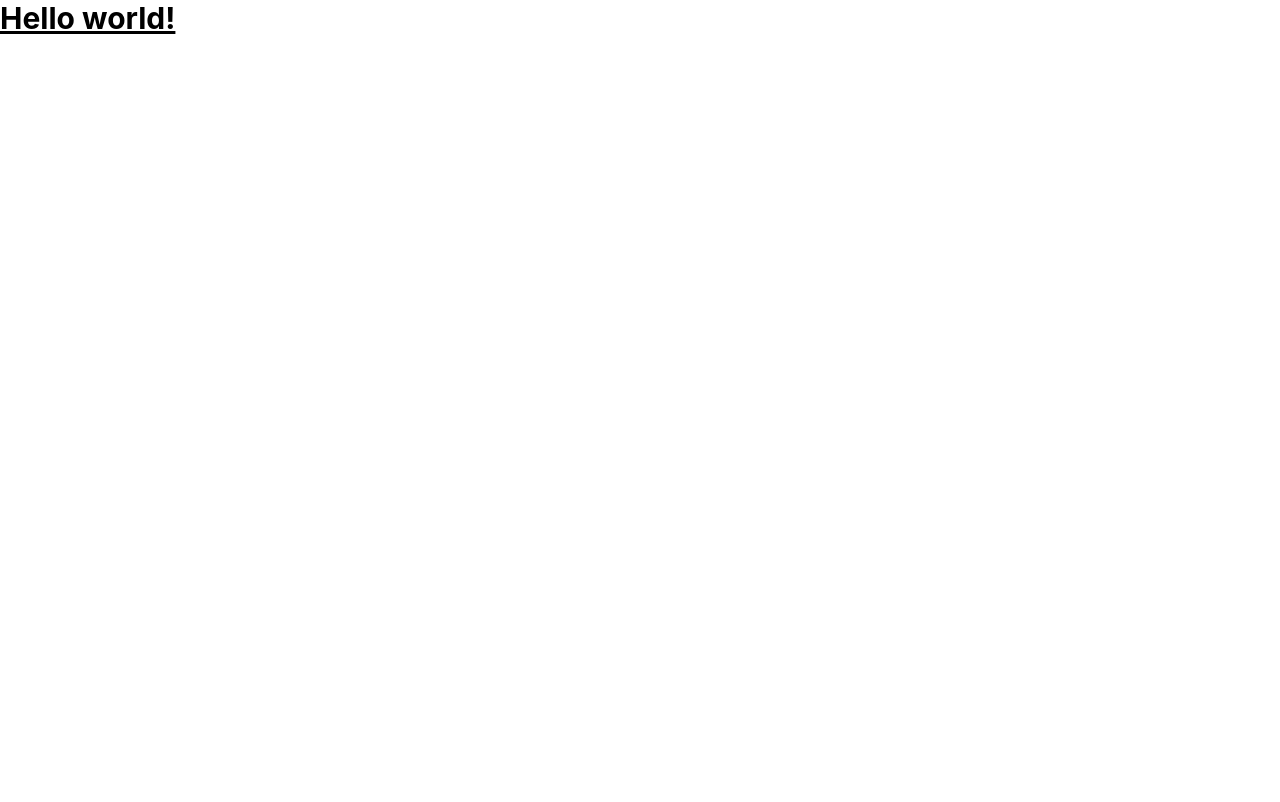
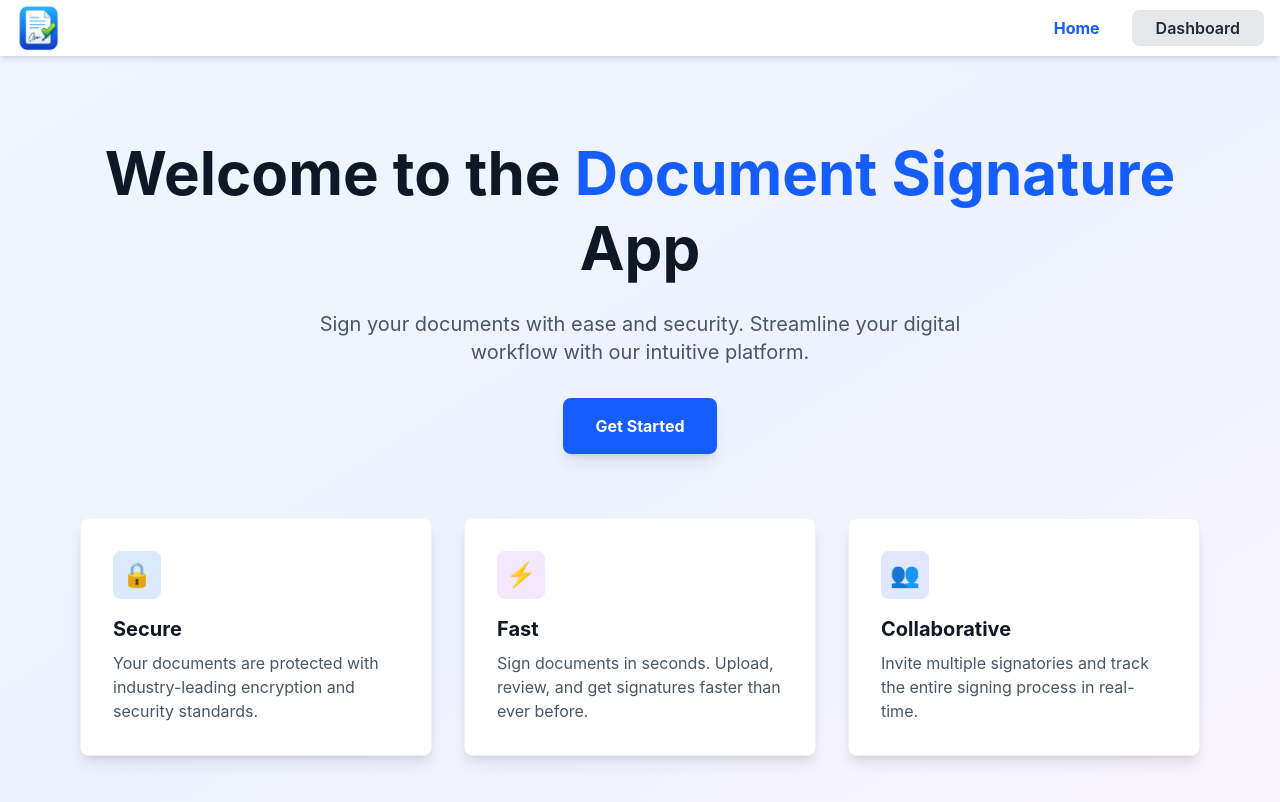
Before and after one commit to steller520/document-signature-app, a React (Vite) app in the folder client/: page / in a window 1280 px wide. Shown: the top 802 px of the page. Built offline with nearby package versions, Linux system fonts and the light colour scheme.

Commit message:
feat: enhance UI with navigation, document upload, and home page introduction

```diff
--- a/client/index.html
+++ b/client/index.html
@@ -2,9 +2,9 @@
 <html lang="en">
   <head>
     <meta charset="UTF-8" />
-    <link rel="icon" type="image/svg+xml" href="/vite.svg" />
+    <link rel="icon" type="image/png" href="./src/assets/logo.png" />
     <meta name="viewport" content="width=device-width, initial-scale=1.0" />
-    <title>client</title>
+    <title>Document Signature App</title>
   </head>
   <body>
     <div id="root"></div>
--- a/client/src/App.jsx
+++ b/client/src/App.jsx
@@ -1,12 +1,47 @@
+import { Outlet, Link } from 'react-router-dom'
+import logo from './assets/logo.png'
+import { NavLink } from "react-router-dom";
+
 import './App.css'
 
 function App() {
 
   return (
-    <div>
-      <h1 className="text-3xl font-bold underline">
-        Hello world!
-      </h1>
+    <div className="min-h-screen bg-gray-50 max-w-full">
+      <nav className="bg-white flex items-center  shadow-md sticky top-0 z-50 w-full">
+
+        <Link to={"/"} className="text-2xl mx-4  font-bold text-gray-900">
+          <img src={logo} alt="Logo" className="h-12 w-12" />
+        </Link>
+
+        <div className="w-full flex items-center justify-end mx-auto px-4 py-4">
+          <ul className="nav-list flex   gap-8">
+            <li className="nav-item">
+              <NavLink
+                to="/"
+                className={({ isActive }) =>
+                  isActive ? "text-blue-600 font-bold" : "text-gray-800"
+                }
+              >
+                Home
+              </NavLink>
+            </li>
+            <li className="nav-item">
+              <NavLink
+                to="/dashboard"
+                className={({ isActive }) =>
+                  isActive ? "bg-blue-600 text-white px-6 py-2 rounded-lg font-semibold transition-all duration-200 transform hover:scale-105" : "bg-gray-200 text-gray-800 px-6 py-2 rounded-lg font-semibold transition-all duration-200 transform hover:scale-105"
+                }
+              >
+                Dashboard
+              </NavLink>
+            </li>
+          </ul>
+        </div>
+      </nav>
+      <main>
+        <Outlet />
+      </main>
     </div>
   )
 }
--- /dev/null
+++ b/client/src/pages/Dashboard.css
@@ -0,0 +1 @@
+@import "tailwindcss";
--- /dev/null
+++ b/client/src/pages/Home.jsx
@@ -0,0 +1,63 @@
+import { Link } from 'react-router-dom'
+
+function Home() {
+  return (
+    <div className="home min-h-screen bg-gradient-to-br from-blue-50 via-indigo-50 to-purple-50">
+      <div className="max-w-6xl mx-auto px-4 py-20">
+        {/* Hero Section */}
+        <div className="text-center mb-16">
+          <h1 className="text-5xl md:text-6xl font-bold text-gray-900 mb-6 leading-tight">
+            Welcome to the <span className="text-blue-600">Document Signature</span> App
+          </h1>
+          <p className="text-xl text-gray-600 mb-8 max-w-2xl mx-auto">
+            Sign your documents with ease and security. Streamline your digital workflow with our intuitive platform.
+          </p>
+          <Link
+            to="/dashboard"
+            className="inline-block px-8 py-4 bg-blue-600 hover:bg-blue-700 text-white font-bold rounded-lg shadow-lg transition-all duration-200 transform hover:scale-105"
+          >
+            Get Started
+          </Link>
+        </div>
+
+        {/* Features Grid */}
+        <div className="grid grid-cols-1 md:grid-cols-3 gap-8 mt-16">
+          {/* Feature 1 */}
+          <div className="bg-white rounded-lg shadow-lg p-8 hover:shadow-xl transition-shadow duration-300 border border-gray-100">
+            <div className="bg-blue-100 w-12 h-12 rounded-lg flex items-center justify-center mb-4">
+              <span className="text-blue-600 text-2xl">🔒</span>
+            </div>
+            <h3 className="text-xl font-bold text-gray-900 mb-2">Secure</h3>
+            <p className="text-gray-600">
+              Your documents are protected with industry-leading encryption and security standards.
+            </p>
+          </div>
+
+          {/* Feature 2 */}
+          <div className="bg-white rounded-lg shadow-lg p-8 hover:shadow-xl transition-shadow duration-300 border border-gray-100">
+            <div className="bg-purple-100 w-12 h-12 rounded-lg flex items-center justify-center mb-4">
+              <span className="text-purple-600 text-2xl">⚡</span>
+            </div>
+            <h3 className="text-xl font-bold text-gray-900 mb-2">Fast</h3>
+            <p className="text-gray-600">
+              Sign documents in seconds. Upload, review, and get signatures faster than ever before.
+            </p>
+          </div>
+
+          {/* Feature 3 */}
+          <div className="bg-white rounded-lg shadow-lg p-8 hover:shadow-xl transition-shadow duration-300 border border-gray-100">
+            <div className="bg-indigo-100 w-12 h-12 rounded-lg flex items-center justify-center mb-4">
+              <span className="text-indigo-600 text-2xl">👥</span>
+            </div>
+            <h3 className="text-xl font-bold text-gray-900 mb-2">Collaborative</h3>
+            <p className="text-gray-600">
+              Invite multiple signatories and track the entire signing process in real-time.
+            </p>
+          </div>
+        </div>
+      </div>
+    </div>
+  )
+}
+
+export default Home
--- a/client/vite.config.js
+++ b/client/vite.config.js
@@ -1,6 +1,6 @@
 import { defineConfig } from "vite";
 import react from "@vitejs/plugin-react";
-import tailwindcss from '@tailwindcss/vite'
+import tailwindcss from '@tailwindcss/vite';
 
 
 // https://vite.dev/config/
```
Also changed, not shown: client/src/main.jsx (+8 -1 lines), client/src/pages/Dashboard.jsx (+129 -22 lines), client/src/assets/98611047-3f19-42fb-a6ae-d297465770c2.png (added), client/src/assets/logo.png (added).
